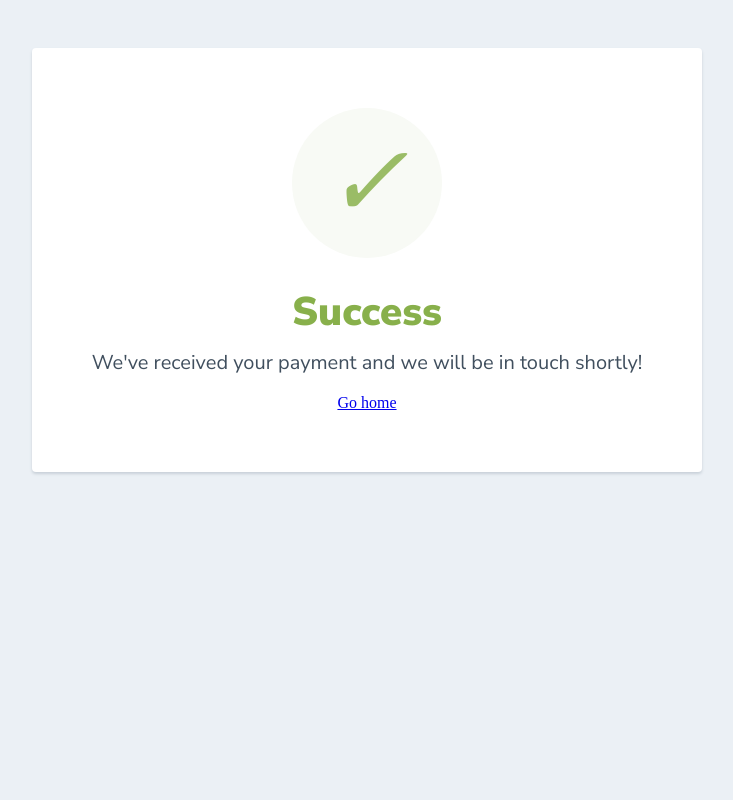
After one commit to minhajul-karim/pizza, a Django app: page /successful-payment in a window 1280 px wide. The commit adds this page. Shown: the whole page, without its empty margins (273-1006 px from the left). Run offline with Django 3.2, Linux system fonts and the light colour scheme; parts of the project's set-up code (start-up, migrations or seed data) failed here and were passed over.

Commit message:
Add sllcommerz payment gateway

```diff
--- a/orders/templates/orders/admin_orders.html
+++ b/orders/templates/orders/admin_orders.html
@@ -8,7 +8,7 @@ Orders - Pizza & Subs
 {% block content %}
 {% if orders %}
 <div class="container-fluid" id="orders-admin">
-    <h1 class="mb-3">All orders</h1>
+    <h1 class="my-3">All orders</h1>
     <div class="table-responsive text-center">
         <table class="table">
             <thead>
--- a/orders/templates/orders/my_orders.html
+++ b/orders/templates/orders/my_orders.html
@@ -8,7 +8,7 @@ Orders - Pizza & Subs
 {% block content %}
 {% if orders %}
 <div class="container-fluid">
-    <h1 class="mb-3">My orders</h1>
+    <h1 class="my-3">My orders</h1>
     <div class="table-responsive text-center">
         <table class="table">
             <thead>
--- a/orders/templates/orders/sign_up.html
+++ b/orders/templates/orders/sign_up.html
@@ -8,7 +8,7 @@
 
 {% block content %}
 <div class="auth-forms">
-    <h1 class="display-3 mt-5 mb-3">Sign Up</h1>
+    <h1 class="display-4 mt-5 mb-5">Sign Up</h1>
     <form action="/signup" method="POST">
         {% csrf_token %}
         {{ form|crispy }}
--- /dev/null
+++ b/orders/templates/orders/success.html
@@ -0,0 +1,60 @@
+<html>
+  <head>
+    <link href="https://fonts.googleapis.com/css?family=Nunito+Sans:400,400i,700,900&display=swap" rel="stylesheet">
+    <title>Payment Successful! - Pizza & Subs</title>
+  </head>
+    <style>
+      body {
+        text-align: center;
+        padding: 40px 0;
+        background: #EBF0F5;
+      }
+        h1 {
+          color: #88B04B;
+          font-family: "Nunito Sans", "Helvetica Neue", sans-serif;
+          font-weight: 900;
+          font-size: 40px;
+          margin-bottom: 10px;
+        }
+        p {
+          color: #404F5E;
+          font-family: "Nunito Sans", "Helvetica Neue", sans-serif;
+          font-size:20px;
+          margin: 0;
+        }
+      i {
+        color: #9ABC66;
+        font-size: 100px;
+        line-height: 200px;
+      }
+      .card {
+        background: white;
+        padding: 60px;
+        border-radius: 4px;
+        box-shadow: 0 2px 3px #C8D0D8;
+        display: inline-block;
+        margin: 0 auto;
+      }
+      .circle {
+        border-radius: 200px;
+        height: 150px;
+        width: 150px;
+        background: #F8FAF5;
+        margin: 0 auto;
+        display: flex;
+        justify-content: center;
+        align-items: center;
+      }
+    </style>
+    <body>
+      <div class="card">
+      <div class="circle">
+        <i class="checkmark">✓</i>
+      </div>
+        <h1>Success</h1>
+        <p>We've received your payment and we will be in touch shortly!</p>
+        <br />
+        <a href="/">Go home</a>
+      </div>
+    </body>
+</html>
--- a/orders/templates/registration/login.html
+++ b/orders/templates/registration/login.html
@@ -8,7 +8,7 @@ Log In - Pizza & Subs
 
 {% block content %}
 <div class="auth-forms">
-    <h1 class="display-3 mt-5 mb-3">Log In</h1>
+    <h1 class="display-4 mt-5 mb-5">Log In</h1>
     {% if form.errors %}
     <p class="mb-2" style="color: red;">Your username and password didn't match. Please try again.</p>
     {% endif %}
--- a/orders/urls.py
+++ b/orders/urls.py
@@ -10,9 +10,11 @@ urlpatterns = [
     path("tell-price", views.price, name="tell_price"),
     path("add-to-cart", views.add_to_cart, name="add_to_cart"),
     path("cart", views.cart_view, name="cart"),
-    path("confirm-order", views.confirm_order_view, name="confirm_order"),
+    path("checkout", views.checkout, name="checkout"),
     path("delete-order", views.delete_order, name="delete_order"),
     path("my-orders", views.my_orders_view, name="my_orders"),
+    path("successful-payment", views.successful_payment, name="sucessful-payment"),
+    path("unsuccessful-payment", views.unsuccessful_payment, name="unsucessful-payment"),
     path("orders-admin", views.order_admin_view, name="orders_admin"),
     path("confirm-order-admin", views.order_confirmation_admin,
          name="confirm_order_admin"),
--- a/orders/views.py
+++ b/orders/views.py
@@ -1,13 +1,27 @@
 """View of index page."""
 
+import environ
 from django.http import HttpResponse, JsonResponse
 from django.shortcuts import render, redirect
 from django.contrib.auth import authenticate, login
-from .forms import SignupForm
+from .forms import SignupForm, CheckoutForm
 from .models import FoodItem, Menu, Topping, Order, Size, AddOn, Status
 from django.contrib.auth.models import User
+from sslcommerz_lib import SSLCOMMERZ
+from django.views.decorators.csrf import csrf_exempt
 
+# Read env file
+env = environ.Env()
+environ.Env.read_env()
 
+# SSLCOMMERZ config
+sslcz = SSLCOMMERZ({
+    "store_id": env("STORE_ID"),
+    "store_pass": env("STORE_PASSWORD"),
+    "issandbox": True
+})
+
+@csrf_exempt
 def index(request):
     """Home page."""
     foods = FoodItem.objects.all()
@@ -132,7 +146,7 @@ def add_to_cart(request):
             return redirect("/login")
     return redirect("/")
 
-
+@csrf_exempt
 def cart_view(request):
     """
     View cart items.
@@ -144,10 +158,12 @@ def cart_view(request):
     for order in orders:
         total_price += order.price
     orders_count = orders.count()
+    request.session["total_price"] = str(total_price)
+    request.session["num_of_item"] = orders_count
     context = {
         "orders": orders,
         "orders_count": orders_count,
-        "total_price": total_price,
+        "total_price": total_price
     }
     return render(request, "orders/cart.html", context)
 
@@ -168,13 +184,51 @@ def my_orders_view(request):
     return render(request, "orders/my_orders.html", context)
 
 
-def confirm_order_view(request):
-    """Order confirmation."""
-    orders_not_confirmed = Order.objects.filter(user=request.user.id, status=1)
-    for order in orders_not_confirmed:
-        order.status = Status.objects.get(pk=2)
-        order.save()
-    return redirect("/")
+def checkout(request):
+    """Checkout."""
+    if request.method == "POST":
+        form = CheckoutForm(request.POST)
+        if form.is_valid():
+            num_of_item = request.session["num_of_item"]
+            total_amount = request.session["total_price"]
+            email = form.cleaned_data["email"]
+            phone = form.cleaned_data["phone"]
+            address = form.cleaned_data["address"]
+            response = sslcz.createSession({
+                'total_amount': total_amount,
+                'currency': "USD",
+                'tran_id': "tran_12345",
+                'success_url': "http://127.0.0.1:8000/successful-payment", # if transaction is succesful, user will be redirected here
+                'fail_url': "http://127.0.0.1:8000/unsuccessful-payment", # if transaction is failed, user will be redirected here
+                'cancel_url': "http://127.0.0.1:8000/cart", # after user cancels the transaction, will be redirected here
+                'emi_option': "0",
+                'cus_name': "test",
+                'cus_email': email,
+                'cus_phone': phone,
+                'cus_add1': address,
+                'cus_city': "Dhaka",
+                'cus_country': "Bangladesh",
+                'shipping_method': "NO",
+                'multi_card_name': "",
+                'num_of_item': num_of_item,
+                'product_name': "Test",
+                'product_category': "Test Category",
+                'product_profile': "general",
+            })
+            orders_not_confirmed = Order.objects.filter(user=request.user.id, status=1)
+            for order in orders_not_confirmed:
+                order.status = Status.objects.get(pk=2)
+                order.save()
+            return redirect(response['GatewayPageURL'])
+        else:
+            return render(request, "orders/checkout.html", {"form": form})
+    else:
+        form = CheckoutForm()
+        context = {
+            "total_price": request.session["total_price"],
+            "form": form
+        }
+        return render(request, "orders/checkout.html", context)
 
 
 def delete_order(request):
@@ -198,7 +252,6 @@ def order_admin_view(request):
     orders = Order.objects.order_by("-id").exclude(status=1)
     return render(request, "orders/admin_orders.html", {"orders": orders})
 
-
 def order_confirmation_admin(request):
     """Order confirmaiton by supersuer."""
     if request.method == "POST":
@@ -207,3 +260,14 @@ def order_confirmation_admin(request):
         order.status = Status.objects.get(pk=3)
         order.save()
         return HttpResponse("a")
+
+@csrf_exempt
+def successful_payment(request):
+    """View to be displayed when payment is successful"""
+    request.session["total_price"] = 0
+    return render(request, "orders/success.html")
+
+@csrf_exempt
+def unsuccessful_payment(request):
+    """View to be displayed when payment is unsuccessful"""
+    return render(request, "orders/failure.html")
```
Also changed, not shown: orders/forms.py (+9 -0 lines), orders/templates/orders/cart.html (+3 -6 lines), orders/templates/orders/checkout.html (added, +29 -0 lines), orders/templates/orders/failure.html (added, +60 -0 lines), 2 other files.
